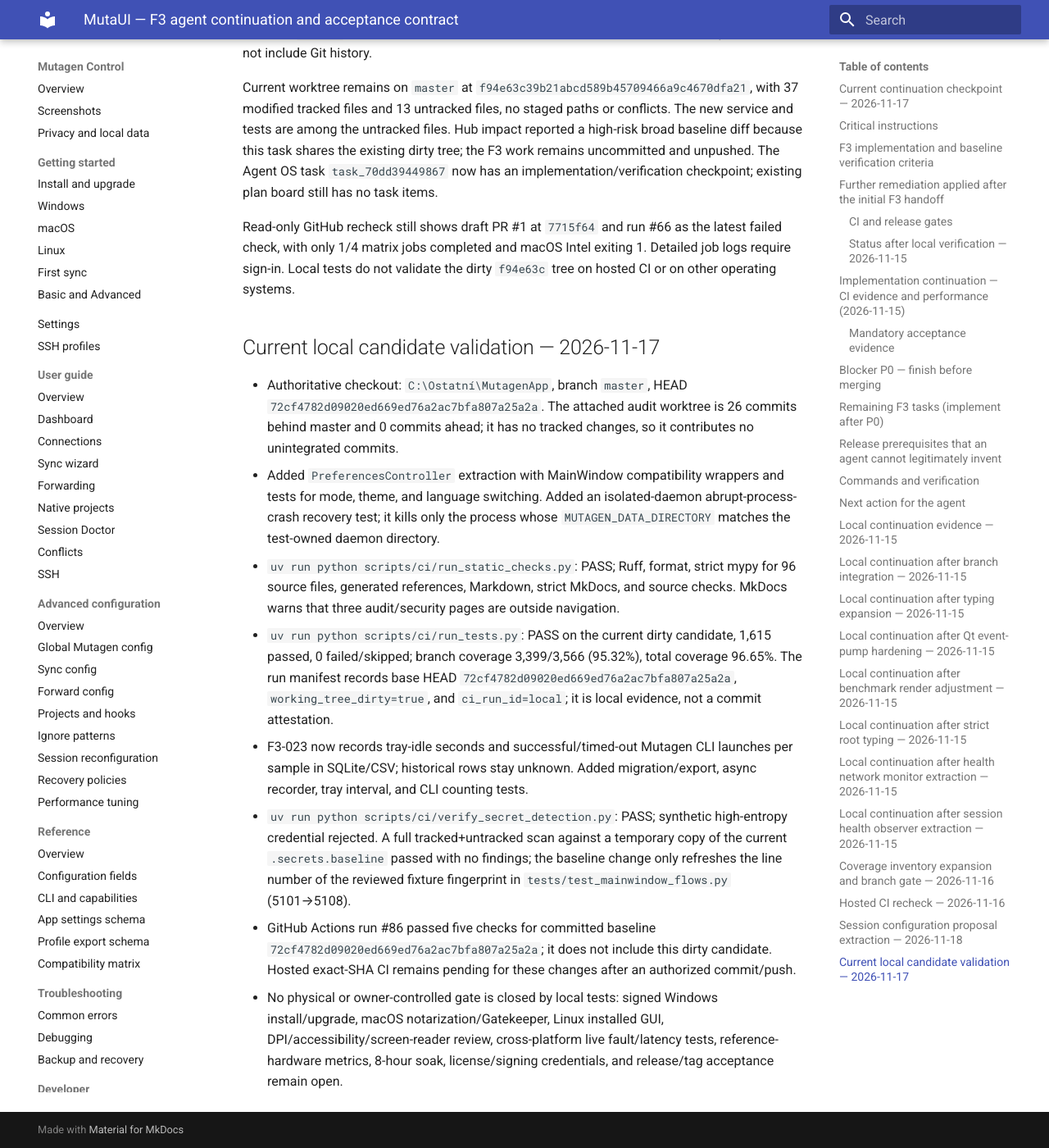
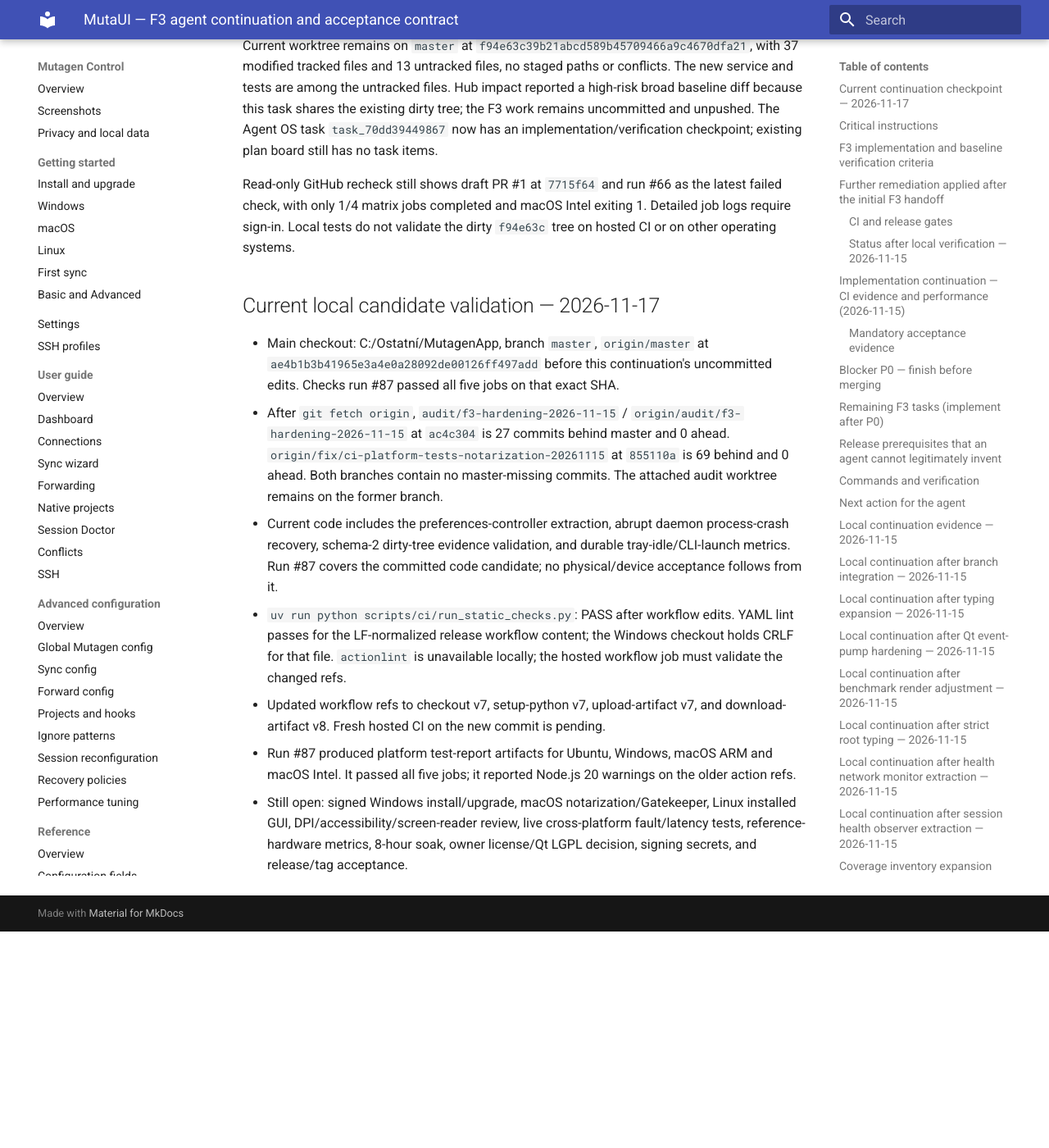
Before and after one commit to Harfusha/MutaUI, an MkDocs documentation site: the page built from docs/audits/F3_AGENT_REMAINING.md, in a window 1280 px wide and 1400 px high, scrolled down 18241 px. Shown: the whole window at 82% size. Built offline with MkDocs 1.6.1 and Material for MkDocs 9.7.7, drawn with Linux system fonts in a browser that asks for light colours; after the commit the page ends 19377 px from its top, so only the background shows below that; some of the changed text lies outside the part shown.

Commit message:
ci: update workflows to Node 24 actions

```diff
--- a/docs/audits/F3_AGENT_REMAINING.md
+++ b/docs/audits/F3_AGENT_REMAINING.md
@@ -9,7 +9,7 @@
 
 ## Current continuation checkpoint — 2026-11-17
 
-- GitHub’s current `master` HEAD is `72cf4782d09020ed669ed76a2ac7bfa807a25a2a`, validated by run #86. Compare confirms both remote work branches (`audit/f3-hardening-2026-11-15`, `fix/ci-platform-tests-notarization-20261115`) have zero commits beyond `master`; the local audit worktree is also 0 ahead. The 17-path dirty master candidate adds the preferences-controller extraction, abrupt daemon process-crash recovery, schema-2 dirty-tree evidence validation, and durable tray-idle/CLI-launch metrics; no hosted run covers it yet.
+- At checkpoint start on 2026-11-17, `origin/master` was `ae4b1b3b41965e3a4e0a28092de00126ff497add`. GitHub Actions Checks [run #87](https://github.com/Harfusha/MutaUI/actions/runs/44093083593) passed all five jobs on exactly that SHA. It reported Node.js 20 deprecation warnings for `actions/checkout@v4`, `actions/setup-python@v5`, and `actions/upload-artifact@v4`; this continuation updates those workflow references.
 - Hosted [Checks run #81](https://github.com/Harfusha/MutaUI/actions/runs/43974893399) completed successfully on exactly `eda6078`: Ubuntu, Windows, macOS ARM, macOS Intel and dependency/workflow/YAML/secret checks all passed.
 - Hosted [Checks run #82](https://github.com/Harfusha/MutaUI/actions/runs/43978069349) completed successfully on exactly `ecbeef5`: Ubuntu, Windows, macOS ARM, macOS Intel and dependency/workflow/YAML/secret checks all passed.
 - Hosted [Checks run #83](https://github.com/Harfusha/MutaUI/actions/runs/43979743248) completed successfully on exactly `3e29dcf` across all four OS jobs and security checks; the new Linux OpenSSH disconnect/reconnect integration test passed.
@@ -65,7 +65,7 @@ The following changes are committed. Current repository CI is recorded above; th
 
 ### CI and release gates
 
-The older handoff snapshot recorded an incomplete matrix. The latest hosted result for this application-code baseline is run #86 above: attempt 2 passed all five jobs on `72cf4782d09020ed669ed76a2ac7bfa807a25a2a`; attempt 1 had the transient macOS Intel disk-image failure recorded above. This proves the repository CI gate only. Signed installs, notarization, physical GUI/accessibility, soak, owner licensing and release approval remain open; do not claim them from CI.
+The older handoff snapshot recorded an incomplete matrix. At checkpoint start, run #87 passed all five repository CI jobs on exact master SHA `ae4b1b3b41965e3a4e0a28092de00126ff497add`. This proves repository CI only; the Node 24 action-reference updates in this continuation still need a fresh exact-SHA run. Signed installs, notarization, physical GUI/accessibility, soak, owner licensing and release approval remain open; do not claim them from CI.
 
 The remaining F3 task table below is an acceptance worklist. Several tasks now have code written; they still require real-OS/signing verification and therefore remain open.
 
@@ -118,7 +118,7 @@ Since the preceding handoff, **six additional implementation commits** were adde
 | F3-010 | P1 | **Package smoke added.** Release workflow launches the AppImage and installs the deb. Still validate clean GUI install/run/uninstall, retained user files and file-manager integration on Ubuntu and target Fedora |
 | F3-011 | P1 | **Pipeline added.** Release workflow signs and verifies Windows binaries/installer and checks publisher identity during upgrade. Still validate fresh install and upgrade retention with owner certificate on native Windows |
 | F3-012 | P1 | **Release gates added.** Tag/version check, source/security gates, per-OS tests, checksums, CycloneDX SBOMs, attestations, signing/notarization, package smoke and publish dependency are in `release.yml`. Test evidence binds commit, run ID, and XML hashes; CI now rejects dirty checkouts. Still require a successful exact-tag pipeline and verify published assets |
-| F3-013 | P1 | **Implemented and verified locally.** `app.py` is included in configured strict mypy; all 96 configured source files pass without disabling strict checks. Current local full suite passes branch coverage at 95.30%. Hosted run #86 passed on committed SHA `72cf478`; rerun on the current dirty candidate after commit. |
+| F3-013 | P1 | **Implemented and verified.** `app.py` is included in configured strict mypy; all 96 configured source files pass without disabling strict checks. Run #87 passed on exact SHA `ae4b1b3`. The Node 24 workflow-reference updates require a new hosted run. |
 | F3-014 | P1 | **Implemented locally.** `SessionDialog` and shared helpers are outside `app.py`; proposal parsing is in `mutaui.services.session_configuration`, while sync/forward native configuration and validation are separate. Compatibility alias, settings-path injection, and shared dialog form/save/cancel behavior remain tested. |
 | F3-015 | P1 | **Implemented locally.** SSH inspection, connection profiles, portable import preview, global YAML editing, preferences, and native-project operations have dedicated UI/service/project modules with `app.py` compatibility paths. Preferences mode/theme/language application is now in `mutaui.ui.preferences_controller`; compatibility wrappers and GUI behavior have regression tests. |
 | F3-016 | P1 | **Implemented locally.** Health policy, alert engine, network monitoring, session doctor/observer, notification gate and tray status each have dedicated service/UI modules; `MainWindow` compatibility paths remain. Hosted run #82 and local tests pass. Physical Qt thread-safety/a11y acceptance remains under F3-022 |
@@ -282,11 +282,10 @@ Read-only GitHub recheck still shows draft PR #1 at `7715f64` and run #66 as the
 
 ## Current local candidate validation — 2026-11-17
 
-- Authoritative checkout: `C:\Ostatní\MutagenApp`, branch `master`, HEAD `72cf4782d09020ed669ed76a2ac7bfa807a25a2a`. The attached audit worktree is 26 commits behind master and 0 commits ahead; it has no tracked changes, so it contributes no unintegrated commits.
-- Added `PreferencesController` extraction with MainWindow compatibility wrappers and tests for mode, theme, and language switching. Added an isolated-daemon abrupt-process-crash recovery test; it kills only the process whose `MUTAGEN_DATA_DIRECTORY` matches the test-owned daemon directory.
-- `uv run python scripts/ci/run_static_checks.py`: PASS; Ruff, format, strict mypy for 96 source files, generated references, Markdown, strict MkDocs, and source checks. MkDocs warns that three audit/security pages are outside navigation.
-- `uv run python scripts/ci/run_tests.py`: PASS on the current dirty candidate, 1,615 passed, 0 failed/skipped; branch coverage 3,399/3,566 (95.32%), total coverage 96.65%. The run manifest records base HEAD `72cf4782d09020ed669ed76a2ac7bfa807a25a2a`, `working_tree_dirty=true`, and `ci_run_id=local`; it is local evidence, not a commit attestation.
-- F3-023 now records tray-idle seconds and successful/timed-out Mutagen CLI launches per sample in SQLite/CSV; historical rows stay unknown. Added migration/export, async recorder, tray interval, and CLI counting tests.
-- `uv run python scripts/ci/verify_secret_detection.py`: PASS; synthetic high-entropy credential rejected. A full tracked+untracked scan against a temporary copy of the current `.secrets.baseline` passed with no findings; the baseline change only refreshes the line number of the reviewed fixture fingerprint in `tests/test_mainwindow_flows.py` (5101→5108).
-- GitHub Actions run #86 passed five checks for committed baseline `72cf4782d09020ed669ed76a2ac7bfa807a25a2a`; it does not include this dirty candidate. Hosted exact-SHA CI remains pending for these changes after an authorized commit/push.
-- No physical or owner-controlled gate is closed by local tests: signed Windows install/upgrade, macOS notarization/Gatekeeper, Linux installed GUI, DPI/accessibility/screen-reader review, cross-platform live fault/latency tests, reference-hardware metrics, 8-hour soak, license/signing credentials, and release/tag acceptance remain open.
+- Main checkout: C:/Ostatní/MutagenApp, branch `master`, `origin/master` at `ae4b1b3b41965e3a4e0a28092de00126ff497add` before this continuation's uncommitted edits. Checks run #87 passed all five jobs on that exact SHA.
+- After `git fetch origin`, `audit/f3-hardening-2026-11-15` / `origin/audit/f3-hardening-2026-11-15` at `ac4c304` is 27 commits behind master and 0 ahead. `origin/fix/ci-platform-tests-notarization-20261115` at `855110a` is 69 behind and 0 ahead. Both branches contain no master-missing commits. The attached audit worktree remains on the former branch.
+- Current code includes the preferences-controller extraction, abrupt daemon process-crash recovery, schema-2 dirty-tree evidence validation, and durable tray-idle/CLI-launch metrics. Run #87 covers the committed code candidate; no physical/device acceptance follows from it.
+- `uv run python scripts/ci/run_static_checks.py`: PASS after workflow edits. YAML lint passes for the LF-normalized release workflow content; the Windows checkout holds CRLF for that file. `actionlint` is unavailable locally; the hosted workflow job must validate the changed refs.
+- Updated workflow refs to checkout v7, setup-python v7, upload-artifact v7, and download-artifact v8. Fresh hosted CI on the new commit is pending.
+- Run #87 produced platform test-report artifacts for Ubuntu, Windows, macOS ARM and macOS Intel. It passed all five jobs; it reported Node.js 20 warnings on the older action refs.
+- Still open: signed Windows install/upgrade, macOS notarization/Gatekeeper, Linux installed GUI, DPI/accessibility/screen-reader review, live cross-platform fault/latency tests, reference-hardware metrics, 8-hour soak, owner license/Qt LGPL decision, signing secrets, and release/tag acceptance.
```
Also changed, not shown: 2 other files.
